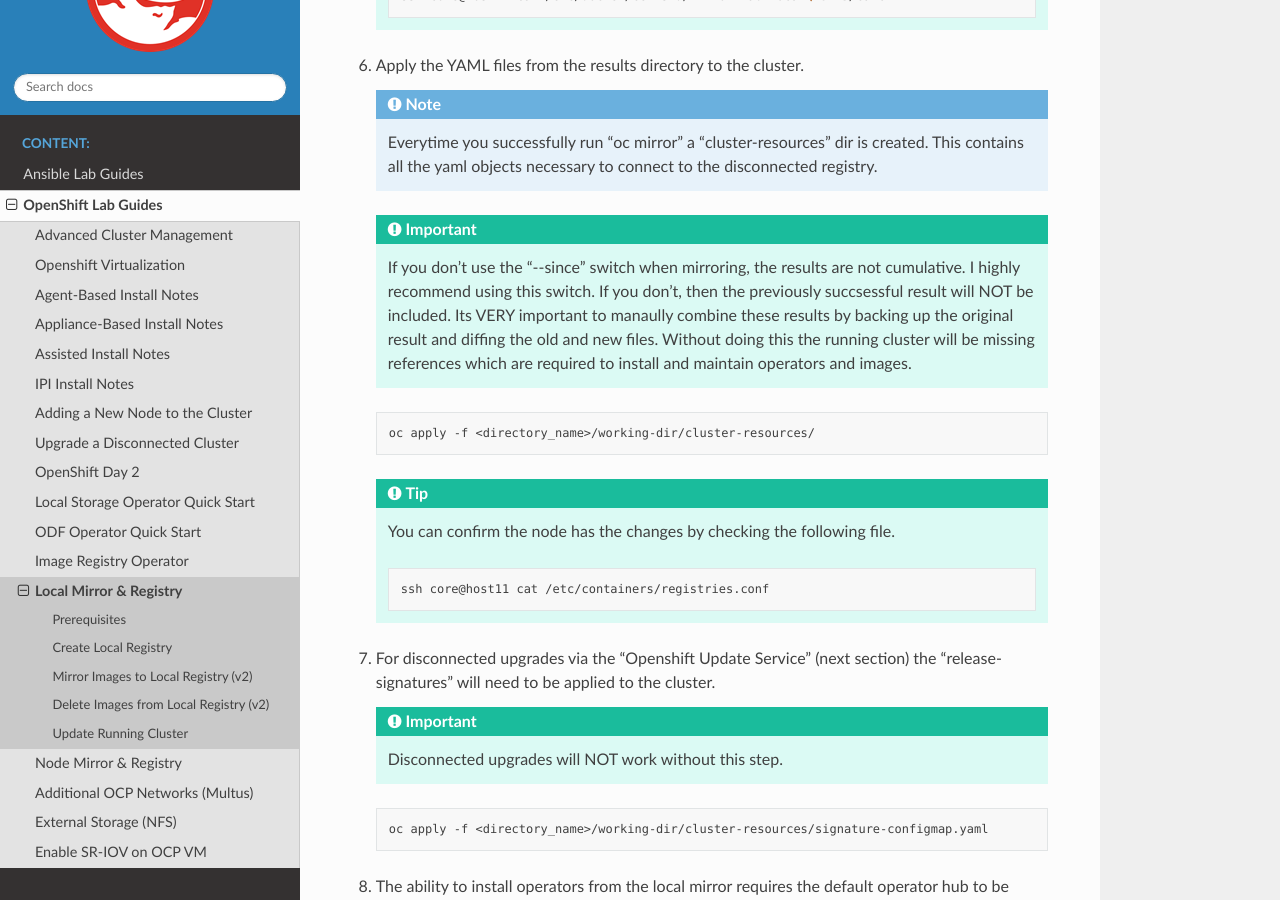
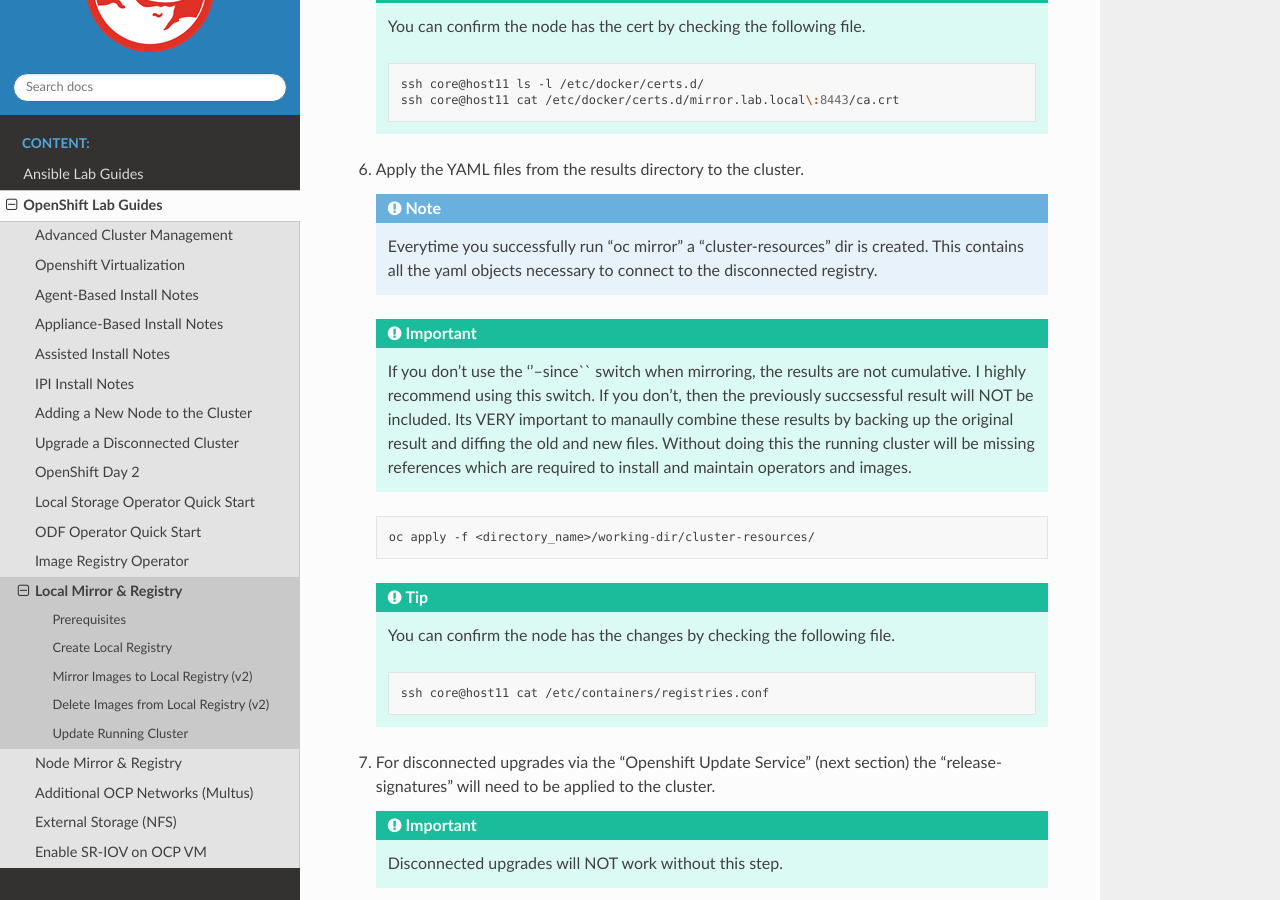
Before and after one commit to vtog/labGuides, a Sphinx documentation site: the page built from source/ocp/local-mirror-registry.rst, in a window 1280 px wide and 900 px high, scrolled down 12310 px. Built offline with Sphinx 7.4.7 and the Read the Docs theme 3.1.0, drawn with Linux system fonts in a browser that asks for light colours; pages that are not in the unit, such as notebooks, are missing from menus; some of the changed text lies outside the part shown.

```diff
--- a/source/ocp/appliance-based-installer-notes.rst
+++ b/source/ocp/appliance-based-installer-notes.rst
@@ -156,7 +156,7 @@ Build the disk image
    .. tip:: If needed you can rebuild the disk image with another version
       or updated or additional manifests but you must first "clean" the assets
       directory first. The clean command keeps the cache folder under assets
-      intact. To clean the entire cache as well, add the **\-\-cache** flag
+      intact. To clean the entire cache as well, add the ``--cache`` flag
       with the clean command.
 
       .. code-block:: bash
--- a/source/ocp/local-mirror-registry.rst
+++ b/source/ocp/local-mirror-registry.rst
@@ -118,7 +118,7 @@ Create Local Registry
 #. Test mirror availability via cli. The following command should return
    "Login Succeeded!" if everything is working.
 
-   .. hint:: Use the "\-\-tls-verify=false" if not adding the rootCA to the trust.
+   .. hint:: Use the ''--tls-verify=false'' if not adding the rootCA to the trust.
 
    .. code-block:: bash
 
@@ -330,13 +330,13 @@ Mirror Images to Local Registry (v2)
 
    .. note:: Be patient! Each step of the process will take a lot of time.
 
-   .. note:: The directive "\-\-cache-dir" will ensure all the images are
+   .. note:: The directive ``--cache-dir`` will ensure all the images are
       written to a directory with the necessary space.  Without this it will
       default $HOME.
 
    .. tip:: The process of mirroring to disk will overwrite the cluster
       resources directory with each attempt. To include the previous results
-      use the "--since" switch.
+      use the ``--since`` switch.
 
    .. important:: If you see missing images/errors at the end of each step,
       re-run the oc-mirror command.
@@ -573,7 +576,7 @@ To create a new cluster using the local mirror & registry see:
       dir is created. This contains all the yaml objects necessary to connect
       to the disconnected registry.
 
-   .. important:: If you don't use the "\-\-since" switch when mirroring, the
+   .. important:: If you don't use the ''--since`` switch when mirroring, the
       results are not cumulative. I highly recommend using this switch. If you
       don't, then the previously succsessful result will NOT be included. Its
       VERY important to manaully combine these results by backing up the
--- a/source/ocp/node-mirror-registry.rst
+++ b/source/ocp/node-mirror-registry.rst
@@ -202,7 +202,8 @@ Create Node Host Mirror Registry
 
        podman login -u init -p password $quayHostname:8443
 
-   .. hint:: Use the "\-\-tls-verify=false" if not adding the rootCA to the trust.
+   .. hint:: Use the ``--tls-verify=false`` if not adding the rootCA to the
+      trust.
 
 #. Access mirror via browser at `<https://node_IP:8443>`_
 
--- a/source/ocp/upgrade-cluster.rst
+++ b/source/ocp/upgrade-cluster.rst
@@ -18,7 +18,7 @@ The easiest way to update a disconnected cluster is via the cli.
 
       .. image:: images/pull-by-digest.png
 
-#. From the CLI start the upgrade. Use the "\-\-to-image=" switch and the image
+#. From the CLI start the upgrade. Use the ``--to-image=`` switch and the image
    identified in the previous steps.
 
    .. note:: Be sure to only use the url and release. You can remove "podman
```
Also changed, not shown: other parts of source/ocp/local-mirror-registry.rst (+7 -4 lines).
